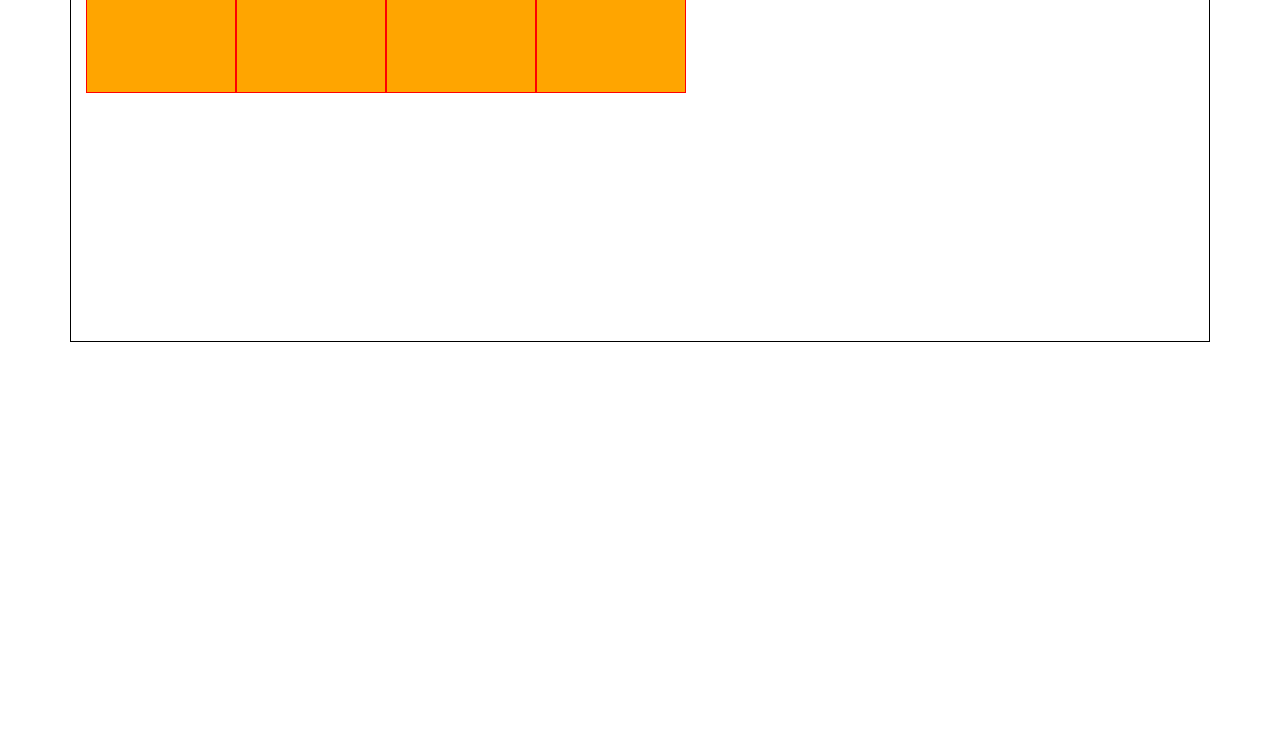
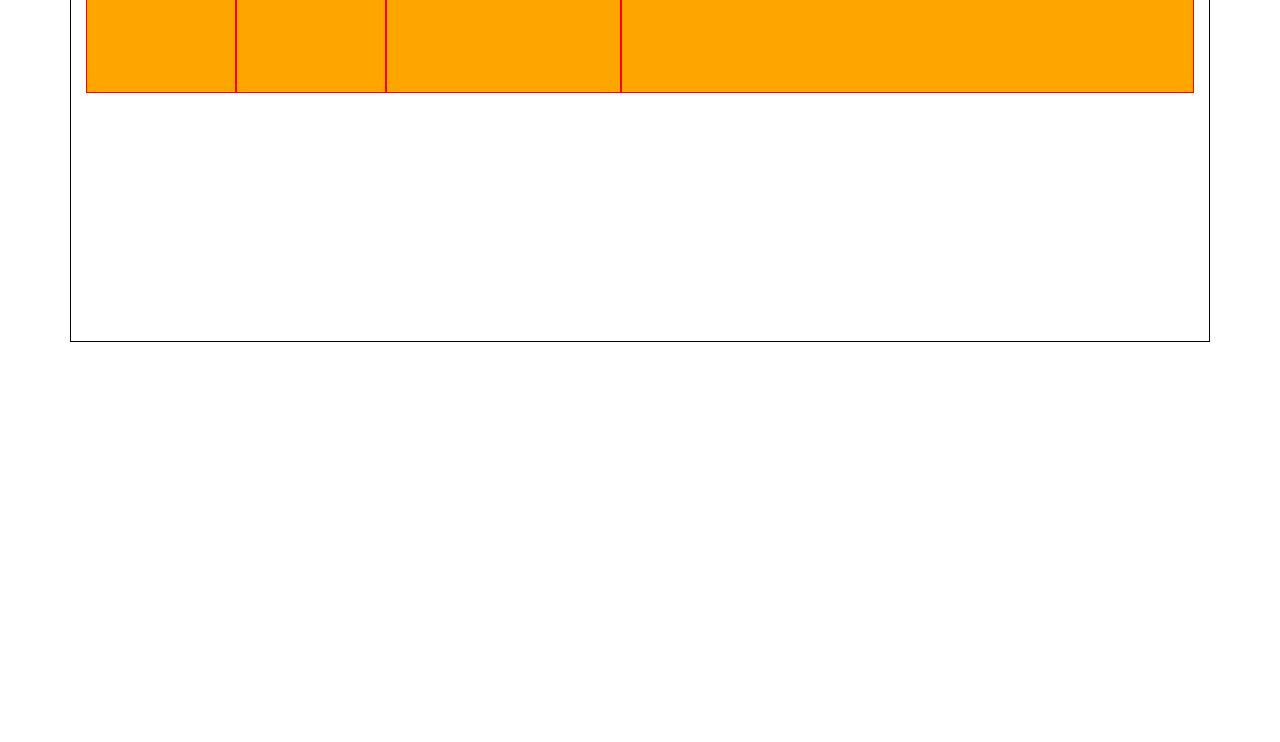
Before and after one commit to FSDonnelly/flex, a plain HTML site: page index.html in a window 1280 px wide. Shown: the part 58-800 px from the top of the page. Drawn offline with nearby package versions, Linux system fonts and the light colour scheme.

Commit message:
flex grow exercise

```diff
--- a/css/style.css
+++ b/css/style.css
@@ -12,8 +12,11 @@
   border: 1px solid #000;
 }
 .block-2 {
-  order: 2;
+  flex-grow: 1;
 }
 .block-3 {
-  order: 1;
+  flex-grow: 5;
 }
+.block-4 {
+  order: -6;
+}
--- a/index.html
+++ b/index.html
@@ -32,7 +32,7 @@
     <!-- Optional JavaScript -->
     <!-- jQuery first, then Popper.js, then Bootstrap JS -->
     <script
-      src="https://code.jquery.com/jquery-3.3.1.slim.min.js"
+      src="https://ajax.googleapis.com/ajax/libs/jquery/3.4.1/jquery.min.js"
       integrity="sha384-q8i/X+965DzO0rT7abK41JStQIAqVgRVzpbzo5smXKp4YfRvH+8abtTE1Pi6jizo"
       crossorigin="anonymous"
     ></script>
```
